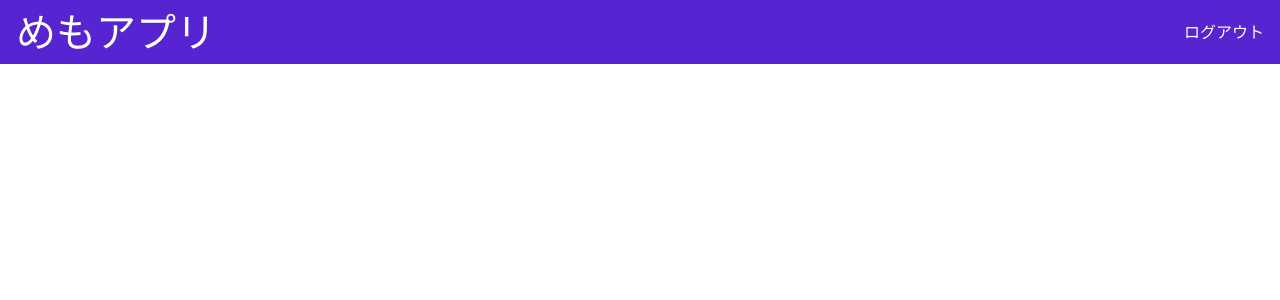
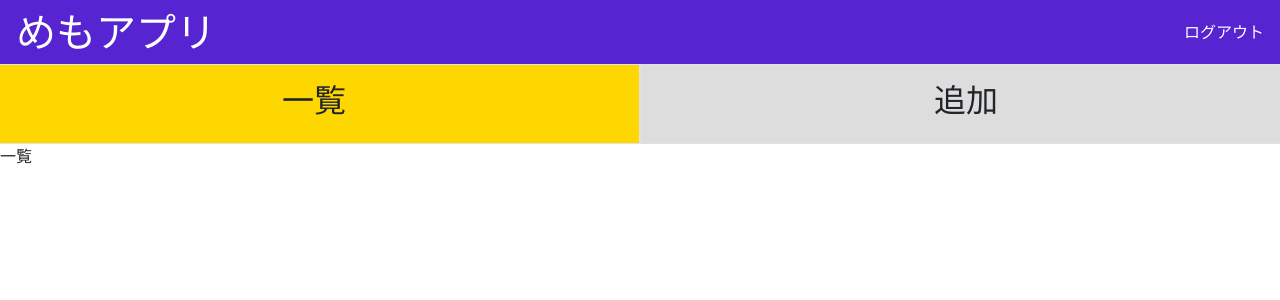
Before and after one commit to yori13/SpringPractice, a React (Create React App) app in the folder docker/web/: page /top in a window 1280 px wide. Shown: the top 300 px of the page. Built offline with nearby package versions, Linux system fonts and the light colour scheme.

Commit message:
タブの実装

```diff
--- a/docker/web/src/pages/TopPage.tsx
+++ b/docker/web/src/pages/TopPage.tsx
@@ -1,10 +1,44 @@
-import React from "react";
+import React, { useState } from "react";
 import HeaderComponent from "../components/HeaderComponent";
+import TaskListComponent from "../components/TaskListComponent";
+import AddTaskComponent from "../components/AddTaskComponent";
 
 export default function TopPage() {
+  // activTab変数を管理するusestate
+  // 初期値としてtaskを持たせている
+  const [activeTab, setActiveTab] = useState('task');
   return(
     <>
       <HeaderComponent/>
+      <div className="row">
+        {/* onClickイベントで持たせている引数がactiveTabに渡している */}
+        <div
+          className="tab-pane col-6 border p-3"
+          style={{ backgroundColor: activeTab === 'task' ? '#FFD700' : '#DDDDDD' }}
+          onClick={() => setActiveTab('task')}
+        >
+          <h2 className="text-center">一覧</h2>
+        </div>
+        <div
+          className="tab-pane col-6 border p-3"
+          style={{ backgroundColor: activeTab === 'add' ? '#FFD700' : '#DDDDDD' }}
+          onClick={() => setActiveTab('add')}
+        >
+          <h2 className="text-center">追加</h2>
+        </div>
+        <div>
+          {activeTab === 'task' && (
+            <div id="task">
+              <TaskListComponent/>
+            </div>
+          )}
+          {activeTab === 'add' && (
+            <div id="add">
+              <AddTaskComponent/>
+            </div>
+          )}
+        </div>
+      </div>
     </>
   );
 }
```
